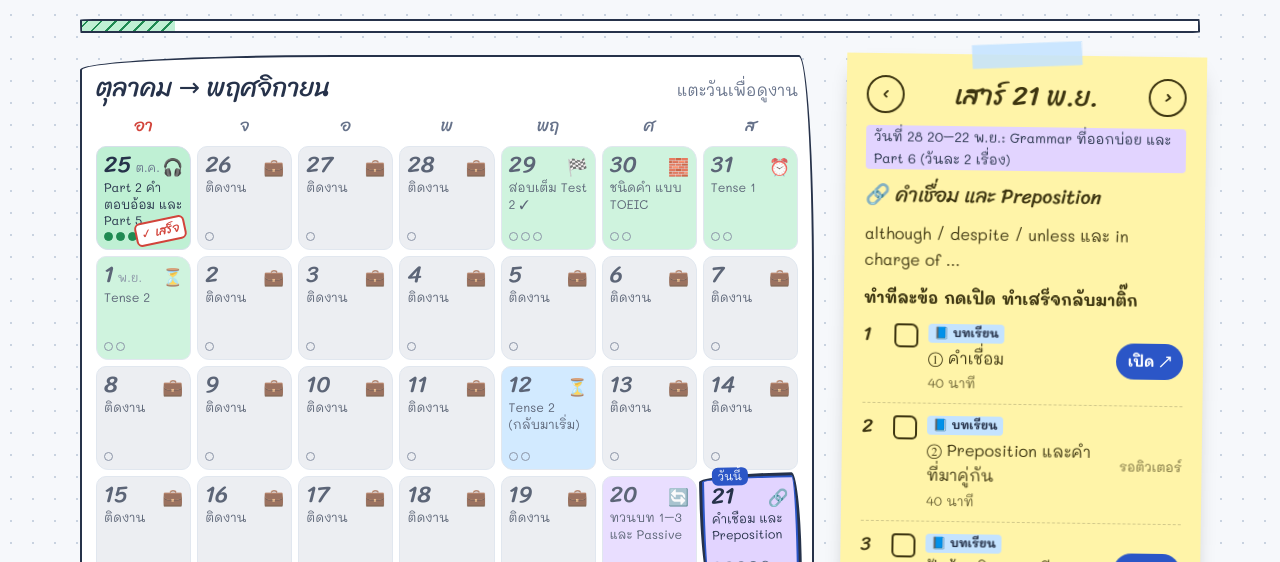
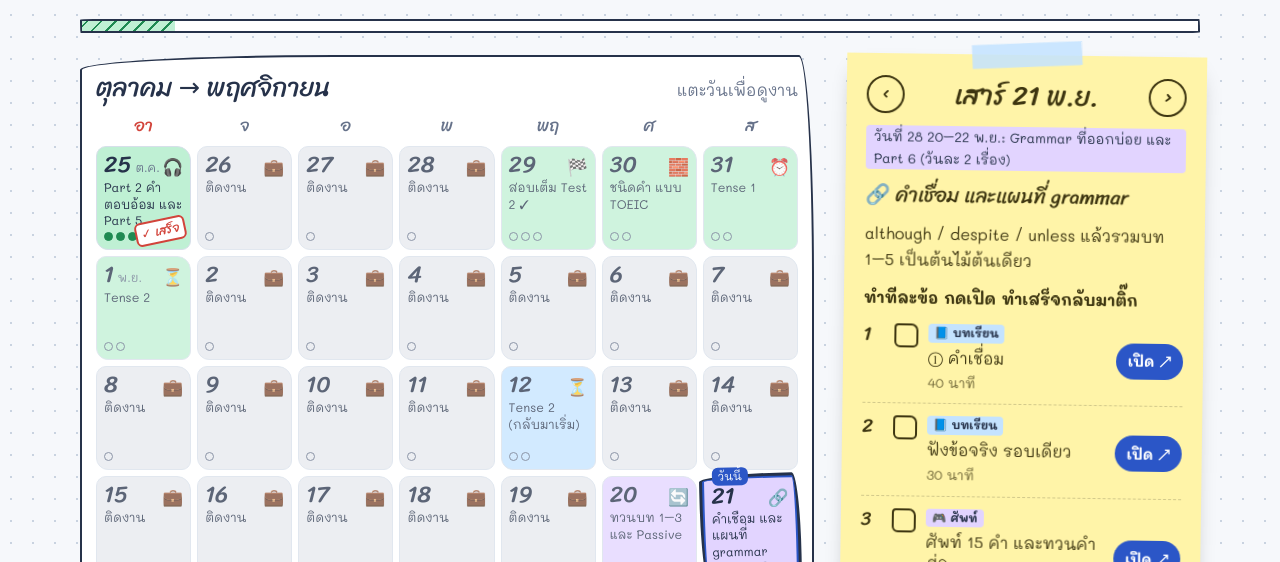
Before and after one commit to nongsaxso123/my-toeic-plan, a plain HTML site: page index.html in a window 1280 px wide. Shown: the part 238-800 px from the top of the page. Drawn offline with Linux system fonts and the light colour scheme.

Commit message:
Add grammar map to 21 Nov
Co-Authored-By: Claude Opus 5.5 <noreply@anthropic.com>

```diff
--- a/index.html
+++ b/index.html
@@ -275,6 +275,7 @@ const PAGE = {
   daily:"https://claude.ai/artifact/Jbhi6ZQVo1AWRxw9NZwu7R",
   examday: ONSITE ? "exam-day.html" : "https://claude.ai/artifact/QmfaPUZ3ZYL1tvCodfu2BF",
   trip: ONSITE ? null : "https://claude.ai/artifact/TUAFTawp2MCMw8jTt2zACq",
+  map: "https://claude.ai/artifact/5YfsbzxdmuDnzfQDTSDdPJ",
   L: {1:"https://claude.ai/artifact/Ca3gsZCQnYQ1JWEMBsDts9", 2:"https://claude.ai/artifact/KUe8a8ixjq4pgAp4LTHXoh", 3:"https://claude.ai/artifact/98xXyv29gj65wnNhiba5uE", 4:"https://claude.ai/artifact/LQ2JmojUSpHPSuCAxrMs6i", 5:"https://claude.ai/artifact/NR3LS4eqEmWLT6HQJPuWmu"}   // lesson number -> artifact url (TOEIC Lesson 01, 02 ...), filled in as each lesson is made
 };
 const TYPE = {learn:"📘 บทเรียน", daily:"🎙️ ฝึก", test:"📝 ข้อสอบ", vocab:"🎮 ศัพท์", review:"🔁 ทบทวน", rest:"🌿 พัก", trip:"🚌 เดินทาง"};
@@ -318,7 +319,7 @@ const PLAN = [
  /* 13–19 Nov: away. New plan from 20 Nov (4–5 hours a day). */
  WORK, WORK, WORK, WORK, WORK, WORK, WORK,
  ["w3","🔄","ทวนบท 1–3 และ Passive","สไลด์ทวนก่อน แล้วค่อยเรียน be + V3",[["rev","review","สไลด์ทวนบท 1–3 และข้อสอบทวน 16 ข้อ","25 นาที","https://claude.ai/artifact/E7HsfnVVxkVn7n6CoDHhfo"], ...BOX(PAGE.L[4]).map(t=>t[5]?t.slice(0,5):t)],PAGE.L[4]],
- ["w3","🔗","คำเชื่อม และ Preposition","although / despite / unless และ in charge of ...",BOX2(PAGE.L[5],PAGE.L[6],"คำเชื่อม","Preposition และคำที่มาคู่กัน"),PAGE.L[5]],
+ ["w3","🔗","คำเชื่อม และแผนที่ grammar","although / despite / unless แล้วรวมบท 1–5 เป็นต้นไม้ต้นเดียว",[...BOX2(PAGE.L[5],null,"คำเชื่อม","").filter(t=>t[0]!=="lesson2"&&t[0]!=="read"), ["read","learn","อ่าน Part 7","10 นาที",PAGE.L[5]&&PAGE.L[5]+"#read"], ["map","review","แผนที่ grammar และข้อคละ 16 ข้อ","50 นาที",PAGE.map]],PAGE.L[5]],
  ["w3","🙋","สรรพนาม, who / which และ Part 6","his / him / himself และเติมคำในบทความ",BOX2(PAGE.L[7],PAGE.L[8],"สรรพนาม และ who / which","Part 6"),PAGE.L[7]],
  ["w4","🏁","สอบเต็ม Test 3","ฟังรอบเดียวเหมือนสอบจริง แล้วทวนข้อผิด",[["test","test","สอบเต็ม Test 3","2 ชั่วโมง",T3], ["score","test","จดคะแนนลงช่องบันทึก","5 นาที",null], ["review","review","ดูข้อผิดทีละข้อ","60 นาที",null], tVocab]],
  ["w4","📑","Part 7 บทความคู่ และ Part 3–4","เอาข้อมูล 2 ที่มาต่อกัน และอ่านคำถามก่อนเสียงมา",BOX2(PAGE.L[9],PAGE.L[10],"Part 7 บทความคู่ และข้อ NOT","Part 3 และ 4"),PAGE.L[9]],
```
